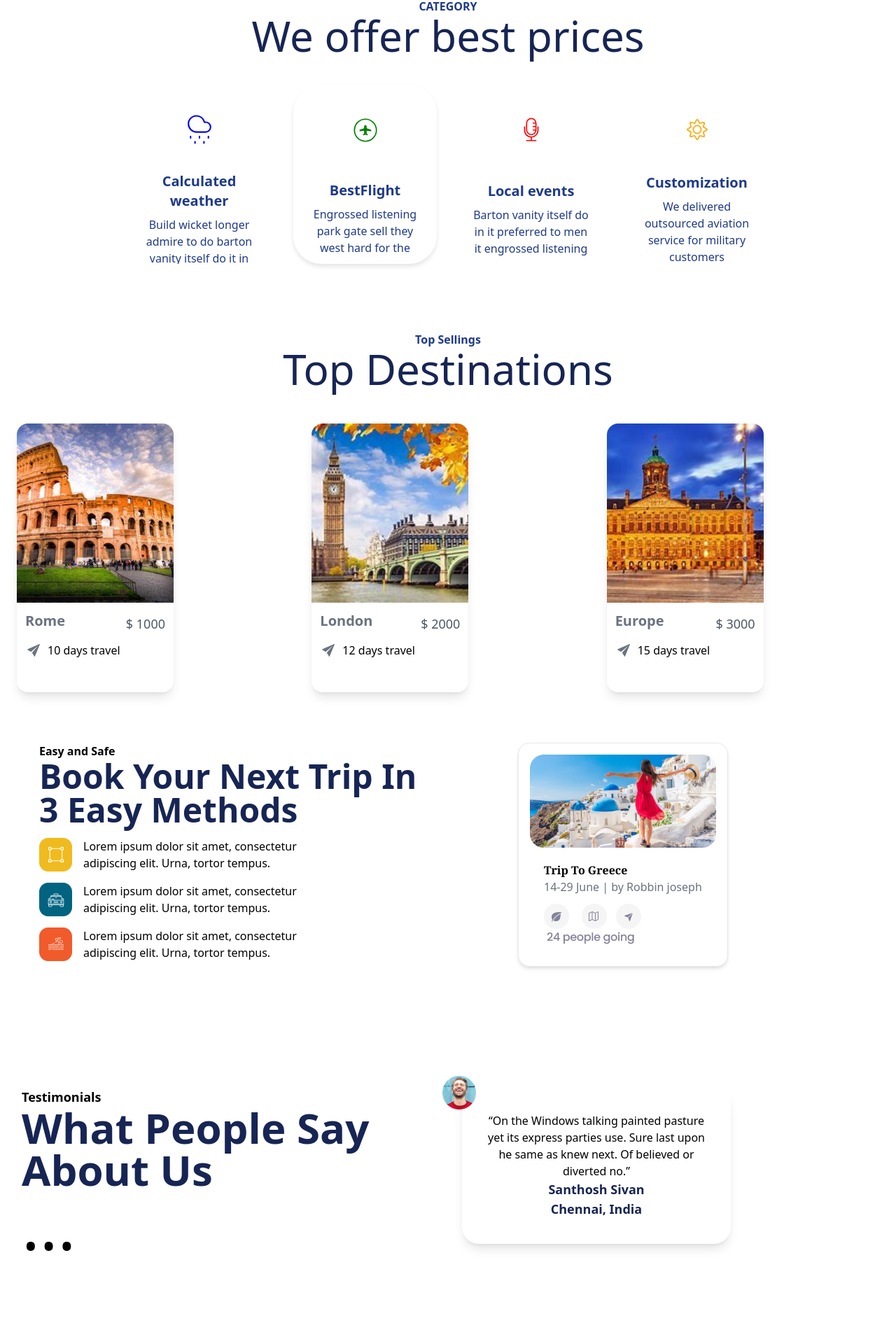
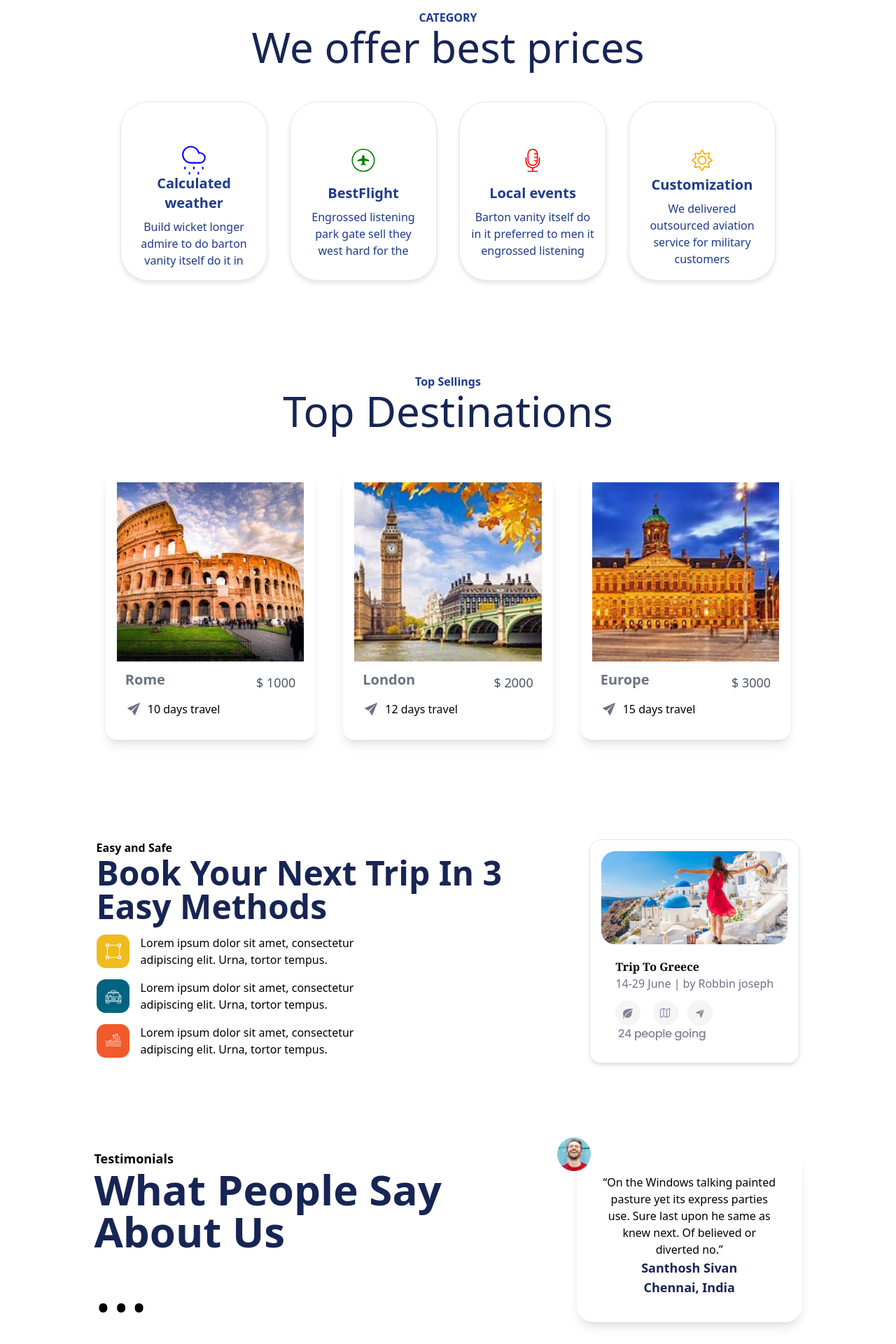
Before and after one commit to santhosh9912/new-crud, a React (Create React App) app: page / in a window 1280 px wide. Shown: the part 860-2780 px from the top of the page at 70% size. Built offline with nearby package versions, Linux system fonts and the light colour scheme.

Commit message:
card alignments

```diff
--- a/src/components/Card.jsx
+++ b/src/components/Card.jsx
@@ -30,7 +30,6 @@ const CardList = () => {
   };
 
   const containerStyle = {
-
     width: "100%",
     display: "flex",
     flexDirection: "row",
@@ -39,12 +38,19 @@ const CardList = () => {
     margin: "0 auto",
     overflow: "hidden",
     paddingTop: "200px"
+  };
 
+  const cardCommonStyle = {
+    width: "210px",
+    margin: "16px",
+    boxShadow: "0 4px 6px rgba(0, 0, 0, 0.1)", // Add box shadow to all cards
+    backgroundColor: "white", // Add background color to all cards
+    borderRadius: "40px",
   };
 
   return (
-    <div style={containerStyle} className="mx-auto max-w-screen-xl px-4">
-      <div className="w-full text-center text-blue-900 font-bold pb-6">
+    <div style={containerStyle} className="mx-auto max-w-screen-xl px-4 py-4">
+      <div className="w-full text-center text-blue-900 font-bold pb-8">
         <h1>CATEGORY</h1>
         <span className="font-medium text-6xl text-blue-950">
           We offer best prices
@@ -54,18 +60,9 @@ const CardList = () => {
         const { title, features } = card;
         const icon = cardIcons[title];
 
-        const cardStyle = {
-          width: "205px",
-          margin: "16px",
-          border: index === 1 ? "2px solid  white" : "none", // Add a border to the second card
-          boxShadow: index === 1 ? "0 4px 6px rgba(0, 0, 0, 0.1)" : "none", // Add a shadow to the second card
-          backgroundColor: index === 1 ? "white" : "transparent", // Set a white background for the second card
-          borderRadius: "40px",
-        };
-
         return (
           <div key={index} >
-            <div className="w-56 h-64  py-15  border rounded-lg overflow-hidden shadow-md mx-auto transition duration-300 transform hover:scale-105 hover:shadow-xl bg-white" style={cardStyle}>
+            <div className="w-56 h-64  py-10  border rounded-lg overflow-hidden shadow-md mx-auto transition duration-300 transform hover:scale-105 hover:shadow-xl bg-white" style={cardCommonStyle}>
               <div className="h-1/2 flex justify-center items-center rounded-t-lg">
                 {icon}
               </div>
--- a/src/components/DestinationCard.jsx
+++ b/src/components/DestinationCard.jsx
@@ -27,14 +27,15 @@ const cardsDestinationData = [
 
 export const DestinationCard = () => {
   return (
-    <div className="grid grid-cols-3 gap-4  pt-20  mx-auto max-w-screen-xl px-4"> {/* Adjusted gap-4 */}
+    <div className="container mx-auto px-2 py-5 flex justify-center" style={{ width: "100%" }}>
+      <div className="grid grid-cols-3 gap-6 pt-20 max-w-screen-xl px-10 w-[85%]">
         <div className="col-span-3 text-center text-blue-900 font-bold mb-8">
           <h1>Top Sellings</h1>
           <span className="font-medium text-6xl text-blue-950 pb-8">Top Destinations</span>
         </div>
         {cardsDestinationData.map((card, index) => (
-        <div key={index} className="col-span-1">
-          <div className="rounded-2xl shadow-lg w-56 h-96 mx-2 transform transition-transform hover:scale-105 overflow-hidden"> {/* Adjusted width and margin */}
+          <div key={index} className="col-span-1 flex justify-center ">
+            <div className="rounded-2xl shadow-lg w-80 h-96 mx-2 p-4 transform transition-transform hover:scale-105 overflow-hidden">
               <div className="w-full h-64 overflow-hidden">
                 <img
                   src={card.imageUrl}
@@ -58,5 +59,6 @@ export const DestinationCard = () => {
           </div>
         ))}
       </div>
+    </div>
   );
 };
--- a/src/components/GridComponent.jsx
+++ b/src/components/GridComponent.jsx
@@ -4,10 +4,10 @@ import profile from '../images/profile.png'
 const GridComponent = () => {
   return (
     <div
-      className="container mx-auto px-4 py-8"
-      style={{ width: "1250px", height: "492px" }}
+      className="container mx-auto px-2 py-8 flex justify-center"
+      style={{ width: "100%", height: "492px" }}
     >
-      <div className="grid grid-cols-2 gap-10">
+      <div className="flex justify-between gap-8 w-[80%] ">
         <div className="col-span-1">
           <h2 className="text-left font-bold text-lg">Testimonials</h2>
           <span className="font-bold text-6xl text-blue-950">
--- a/src/components/TwoColumnGrid.jsx
+++ b/src/components/TwoColumnGrid.jsx
@@ -9,11 +9,11 @@ import People from '../images/People.png'
 export const TwoColumnGrid = () => {
   return (
     <div
-      className="container mx-auto px-4 py-8 mt-10"
-      style={{ width: "1200px", height: "492px" }}
+      className="container mx-auto px-3 py-8 mt-10 flex justify-center items-center"
+      style={{ width: "100%", height: "492px" }}
     >
-      <div className="grid grid-cols-2 gap-10"> {/* Added gap-10 for the gap between columns */}
-        <div className="col-span-1">
+      <div className="flex justify-between gap-4 w-[80%]"> {/* Added gap-10 for the gap between columns */}
+        <div className="col-span-1 ">
           {/* First column */}
           <div className="text-left font-semibold">
             <h3>Easy and Safe</h3>
--- a/src/pages/LandingPages.jsx
+++ b/src/pages/LandingPages.jsx
@@ -71,7 +71,7 @@ export const LandingPages = () => {
 
 
                <div className="flex justify-start">
-                <button className="bg-yellow-500 hover:bg-black text-white font-bold py-1 px-2 rounded-md">
+                <button className="bg-yellow-500 hover:bg-black text-white font-bold py-3 px-4 rounded-md">
                   Find out more
                 </button>
               </div>
```
Lines whose indentation alone changed are shown as unchanged.
